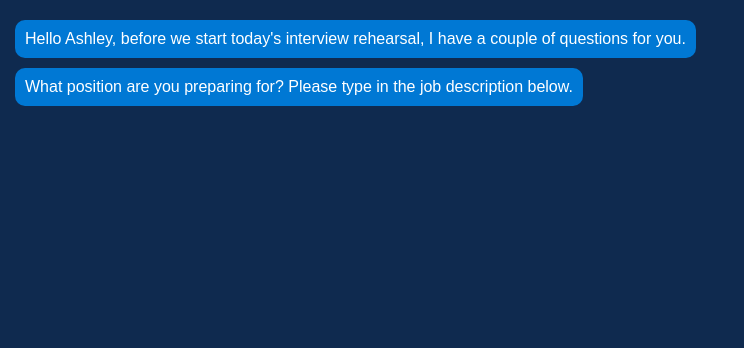
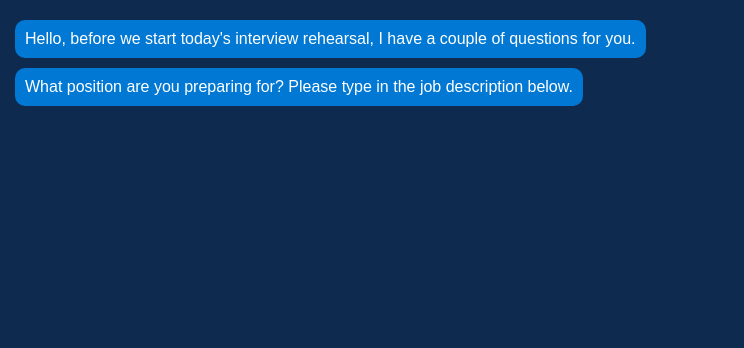
Before and after one commit to Yanan-Gong/LLMisses-mock-interveiw-agent, a Flask app: page /upload in a window 1280 px wide. Shown: the part 72-420 px from the top of the page, without its empty margins (0-744 px from the left). Run offline with Flask 3, Linux system fonts and the light colour scheme; parts of the project's set-up code (start-up, migrations or seed data) failed here and were passed over.

Commit message:
enhance UI

```diff
--- a/app/templates/upload.html
+++ b/app/templates/upload.html
@@ -163,7 +163,7 @@
       </header>
 
     <div id="chat-body" class="chat-body">
-            <div class="message system-message">Hello Ashley, before we start today's interview rehearsal, I have a couple of questions for you.</div>
+            <div class="message system-message">Hello, before we start today's interview rehearsal, I have a couple of questions for you.</div>
             <div class="message system-message-fadein">What position are you preparing for? Please type in the job description below.</div>
             <div class="message system-message-fadein hidden" id="question2-chat">Awesome! Then could you upload your resume?</div>
     </div>
```
